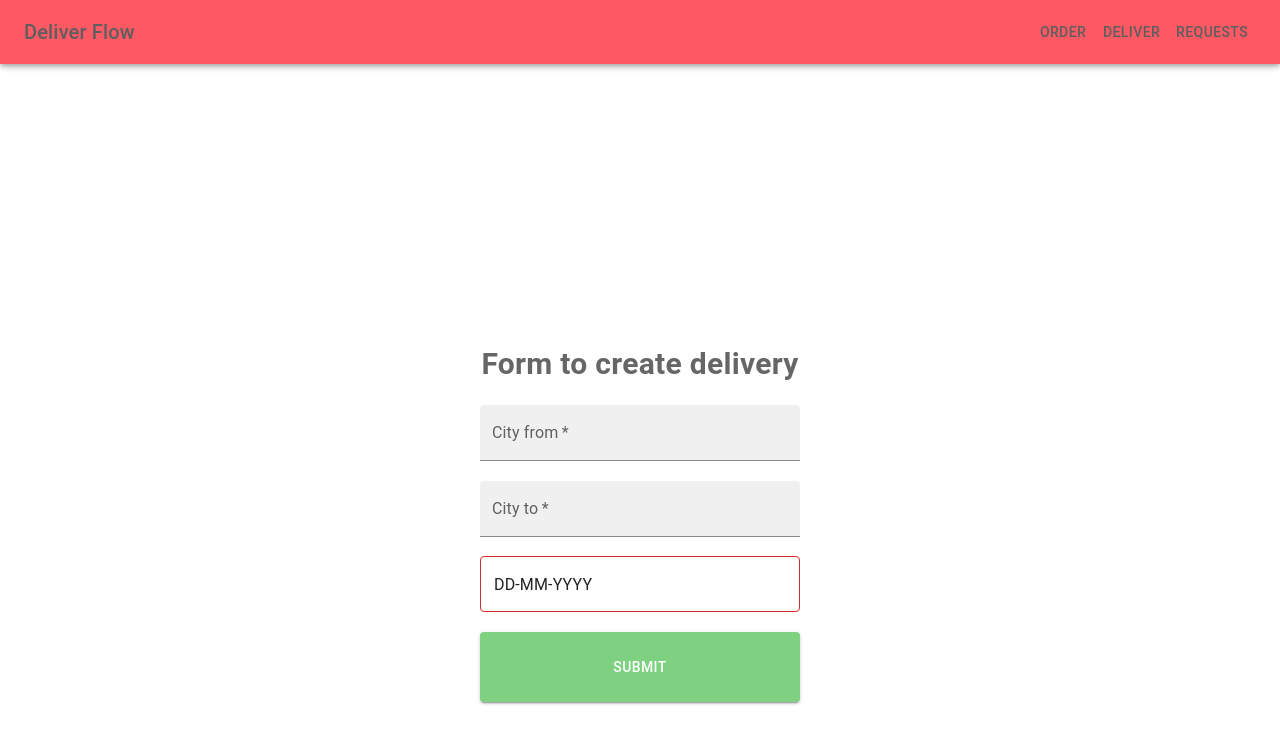
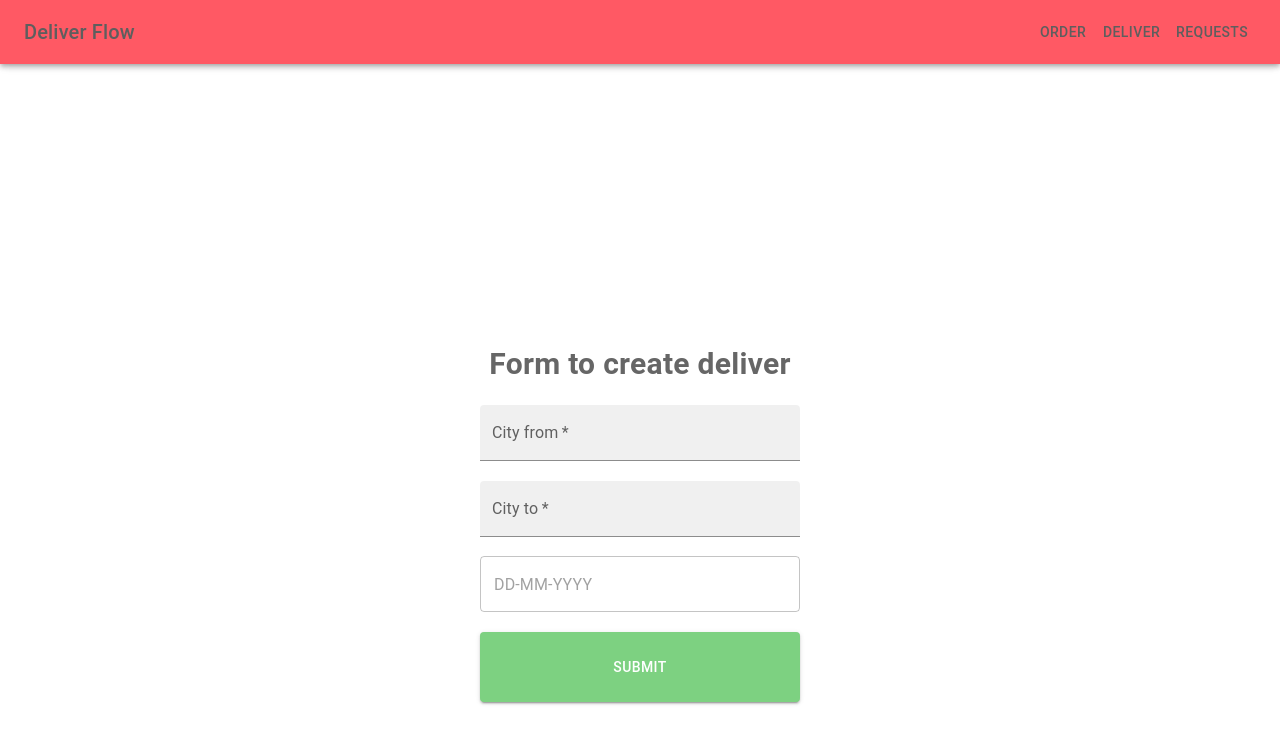
Before and after one commit to AlbinaBlazhko17/DeliverFlow, a React (Vite) app: page /create/deliver in a window 1280 px wide. Shown: the top 744 px of the page. Built offline with nearby package versions, Linux system fonts and the light colour scheme.

Commit message:
refactor code

```diff
--- a/src/components/AlertDialog/AlertDialog.jsx
+++ b/src/components/AlertDialog/AlertDialog.jsx
@@ -39,9 +39,11 @@ export default function AlertDialog({ open, handleClose, error }) {
 AlertDialog.defaultProps = {
   open: false,
   handleClose: null,
+  error: false,
 };
 
 AlertDialog.propTypes = {
   open: propTypes.bool,
   handleClose: propTypes.func,
+  error: propTypes.bool,
 };
--- a/src/components/DeliverPage/DeliverPage.jsx
+++ /dev/null
@@ -1,152 +0,0 @@
-import { Button, FormLabel, TextField } from '@mui/material';
-import { DatePicker, LocalizationProvider } from '@mui/x-date-pickers';
-import { AdapterDayjs } from '@mui/x-date-pickers/AdapterDayjs';
-import { isValid } from 'date-fns';
-import propTypes from 'prop-types';
-import { useEffect, useState } from 'react';
-import { useDispatch, useSelector } from 'react-redux';
-import { v4 as uuidv4 } from 'uuid';
-import { addRequest, sortRequests, updateRequest } from '../../store/actions';
-import AlertDialog from '../AlertDialog/AlertDialog';
-
-function DeliverPage({
-  type, nestedItem, closeDialog, sortType,
-}) {
-  const dispatch = useDispatch();
-  const [cityFrom, setCityFrom] = useState('');
-  const [cityTo, setCityTo] = useState('');
-  const [date, setDate] = useState('');
-  const [open, setOpen] = useState(false);
-  const [error, setError] = useState(false);
-  const data = useSelector((state) => state.localData.results);
-
-  useEffect(() => {
-    if (nestedItem) {
-      setCityFrom(nestedItem.cityFrom);
-      setCityTo(nestedItem.cityTo);
-      setDate(nestedItem.date);
-    }
-  }, [nestedItem]);
-
-  const handleClickOpen = () => {
-    setOpen(true);
-  };
-
-  const handleClose = () => {
-    setOpen(false);
-  };
-
-  function cleanInput() {
-    setCityFrom('');
-    setCityTo('');
-    setDate(null);
-  }
-
-  const dispatchRequest = () => {
-    const newItem = {
-      type: 'delivery',
-      cityFrom,
-      cityTo,
-      date,
-      dateOfCreation: new Date().toLocaleDateString('fr-FR'),
-    };
-
-    if (type === 'create' && error === false) {
-      const newItemWithId = { ...newItem, id: uuidv4() };
-      dispatch(addRequest(newItemWithId));
-    }
-    if (type === 'update') {
-      const updatedItem = { ...nestedItem, ...newItem };
-      const updatedIndex = data.findIndex((item) => item.id === updatedItem.id);
-
-      if (updatedIndex !== -1) {
-        const updatedData = [
-          ...data.slice(0, updatedIndex),
-          updatedItem,
-          ...data.slice(updatedIndex + 1),
-        ];
-        dispatch(updateRequest(updatedItem));
-        dispatch(sortRequests({ sortType, requests: updatedData }));
-      }
-    }
-  };
-  function handleSubmit(e) {
-    e.preventDefault();
-    cleanInput();
-    dispatchRequest();
-    if (type === 'update') {
-      closeDialog();
-    } else {
-      handleClickOpen();
-    }
-  }
-
-  return (
-    <form
-      className="form__wrapper"
-      onSubmit={(e) => { handleSubmit(e); }}
-    >
-      <FormLabel className="form__label">
-        Form to
-        {' '}
-        {type}
-        {' '}
-        delivery
-      </FormLabel>
-      <TextField
-        id="filled-basic"
-        label="City from"
-        variant="filled"
-        value={cityFrom}
-        onInput={(e) => setCityFrom(e.target.value)}
-        required
-      />
-      <TextField
-        id="filled-basic"
-        label="City to"
-        variant="filled"
-        value={cityTo}
-        onInput={(e) => setCityTo(e.target.value)}
-        required
-      />
-      <LocalizationProvider dateAdapter={AdapterDayjs}>
-        <DatePicker
-          id="date"
-          format="DD-MM-YYYY"
-          value={date}
-          onChange={(newDate) => {
-            if (isValid(newDate)) {
-              const d = new Date(newDate).toLocaleDateString('fr-FR');
-              setDate(d);
-              setError(false);
-            } else {
-              setError(true);
-            }
-          }}
-        />
-      </LocalizationProvider>
-      <Button className="button button-submit" variant="contained" type="submit">Submit</Button>
-      <AlertDialog open={open} handleClose={handleClose} />
-    </form>
-  );
-}
-
-DeliverPage.defaultProps = {
-  type: 'create',
-  nestedItem: {},
-  closeDialog: null,
-  sortType: 'creation',
-};
-
-DeliverPage.propTypes = {
-  type: propTypes.string,
-  nestedItem: propTypes.shape({
-    cityFrom: propTypes.string,
-    cityTo: propTypes.string,
-    date: propTypes.string,
-  }),
-  closeDialog: propTypes.func,
-  sortType: propTypes.string,
-};
-
-export default DeliverPage;
--- a/src/components/OrderPage/OrderPage.jsx
+++ b/src/components/RequestFormPage/RequestFormPage.jsx
@@ -9,7 +9,8 @@ import { isValid } from 'date-fns';
 import { addRequest, updateRequest, sortRequests } from '../../store/actions';
 import AlertDialog from '../AlertDialog/AlertDialog';
 
-function OrderPage({
+function RequestFormPage({
+  typeOfRequest,
   type, nestedItem, closeDialog, sortType,
 }) {
   const dispatch = useDispatch();
@@ -27,8 +28,8 @@ function OrderPage({
       setCityFrom(nestedItem.cityFrom);
       setCityTo(nestedItem.cityTo);
       setDate(nestedItem.date);
-      setTypeOfParcel(nestedItem.typeOfParcel);
-      setDescription(nestedItem.description);
+      setTypeOfParcel(nestedItem.typeOfParcel || '');
+      setDescription(nestedItem.description || '');
     }
   }, [nestedItem]);
 
@@ -41,8 +42,11 @@ function OrderPage({
   };
 
   const dispatchRequest = () => {
-    const newItem = {
-      type: 'order',
+    let newItem = {};
+
+    if (typeOfRequest === 'order') {
+      newItem = {
+        typeOfRequest,
         cityFrom,
         cityTo,
         typeOfParcel,
@@ -50,6 +54,15 @@ function OrderPage({
         description,
         dateOfCreation: new Date().toLocaleDateString('fr-FR'),
       };
+    } else {
+      newItem = {
+        typeOfRequest,
+        cityFrom,
+        cityTo,
+        date,
+        dateOfCreation: new Date().toLocaleDateString('fr-FR'),
+      };
+    }
 
     if (type === 'create' && error === false) {
       const newItemWithId = { ...newItem, id: uuidv4() };
@@ -100,7 +113,7 @@ function OrderPage({
         {' '}
         {type}
         {' '}
-        order
+        {typeOfRequest}
       </FormLabel>
       <TextField
         id="cityFrom"
@@ -118,52 +131,63 @@ function OrderPage({
         onInput={(e) => setCityTo(e.target.value)}
         required
       />
+      {
+          typeOfRequest === 'order' && (
           <TextField
             id="typeOfParcel"
             label="Type of parcel"
             variant="filled"
-        value={typeOfParcel}
-        onInput={(e) => setTypeOfParcel(e.target.value)}
+            value={typeOfParcel || ''}
+            onChange={(e) => setTypeOfParcel(e.target.value || '')}
           />
+          )
+       }
       <LocalizationProvider dateAdapter={AdapterDayjs}>
         <DatePicker
           id="date"
           format="DD-MM-YYYY"
-          value={date || null}
           onChange={(newDate) => {
-            if (isValid(newDate)) {
-              const d = new Date(newDate).toLocaleDateString('fr-FR');
-              setDate(d);
+            const d = new Date(newDate);
+            if (isValid(d)) {
+              setDate(d.toLocaleDateString('fr-FR'));
               setError(false);
             } else {
               setError(true);
+              setDate(null);
             }
           }}
         />
       </LocalizationProvider>
+      {
+          typeOfRequest === 'order' && (
           <TextField
             id="description"
             label="Parcel description"
             variant="filled"
             multiline
             rows={4}
-        value={description}
-        onInput={(e) => setDescription(e.target.value)}
+            value={description || ''}
+            onChange={(e) => setDescription(e.target.value || '')}
           />
+          )
+     }
+
       <Button className="button button-submit" variant="contained" type="submit">Submit</Button>
       <AlertDialog open={open} handleClose={handleClose} error={error} />
     </form>
   );
 }
 
-OrderPage.defaultProps = {
+RequestFormPage.defaultProps = {
+  typeOfRequest: 'order',
   type: 'create',
   nestedItem: {},
   closeDialog: null,
   sortType: 'creation',
 };
 
-OrderPage.propTypes = {
+RequestFormPage.propTypes = {
+  typeOfRequest: propTypes.string,
   type: propTypes.string,
   nestedItem: propTypes.shape({
     cityFrom: propTypes.string,
@@ -176,4 +200,4 @@ OrderPage.propTypes = {
   sortType: propTypes.string,
 };
 
-export default OrderPage;
+export default RequestFormPage;
--- a/src/components/RequestsPage/RequestsPage.jsx
+++ b/src/components/RequestsPage/RequestsPage.jsx
@@ -47,13 +47,8 @@ function RequestsPage() {
       JSON.stringify(storeData) !== JSON.stringify(requests)
     ) {
       setRequests(storeData);
-      // dispatch(sortRequests({ sortType: 'creation', requests: storeData }));
     }
   }, [storeData, requests]);
-
-  // useEffect(() => {
-  //   dispatch(sortRequests({ sortType: 'creation', requests: storeData }));
-  // }, [storeData]);
 
   const handleDispatcher = (key) => {
     dispatch(removeRequest(
--- a/src/components/UpdateDialog/UpdateDialog.jsx
+++ b/src/components/UpdateDialog/UpdateDialog.jsx
@@ -4,8 +4,7 @@ import {
 } from '@mui/material';
 import propTypes from 'prop-types';
 import React from 'react';
-import DeliverPage from '../DeliverPage/DeliverPage';
-import OrderPage from '../OrderPage/OrderPage';
+import RequestFormPage from '../RequestFormPage/RequestFormPage';
 
 function UpdateDialog(props) {
   const {
@@ -16,12 +15,12 @@ function UpdateDialog(props) {
       <DialogContent>
         {
         nestedItem.type === 'order' && (
-        <OrderPage type="update" nestedItem={nestedItem} closeDialog={handleClose} sortType={sortType} />
+        <RequestFormPage typeOfRequest={nestedItem.type} type="update" nestedItem={nestedItem} closeDialog={handleClose} sortType={sortType} />
         )
       }
         {
           nestedItem.type === 'delivery' && (
-            <DeliverPage type="update" nestedItem={nestedItem} closeDialog={handleClose} sortType={sortType} />
+            <RequestFormPage typeOfRequest={nestedItem.type} type="update" nestedItem={nestedItem} closeDialog={handleClose} sortType={sortType} />
           )
       }
       </DialogContent>
```
Also changed, not shown: src/components/SelectTypePage/SelectTypePage.jsx (renamed from src/components/CreatePage/CreatePage.jsx, +3 -4 lines), src/routes/routesConfig.jsx (+6 -7 lines), src/components/OrderPage/styles.scss (deleted), src/components/SelectTypePage/styles.scss (renamed from src/components/CreatePage/styles.scss). Lines whose indentation alone changed are shown as unchanged.
